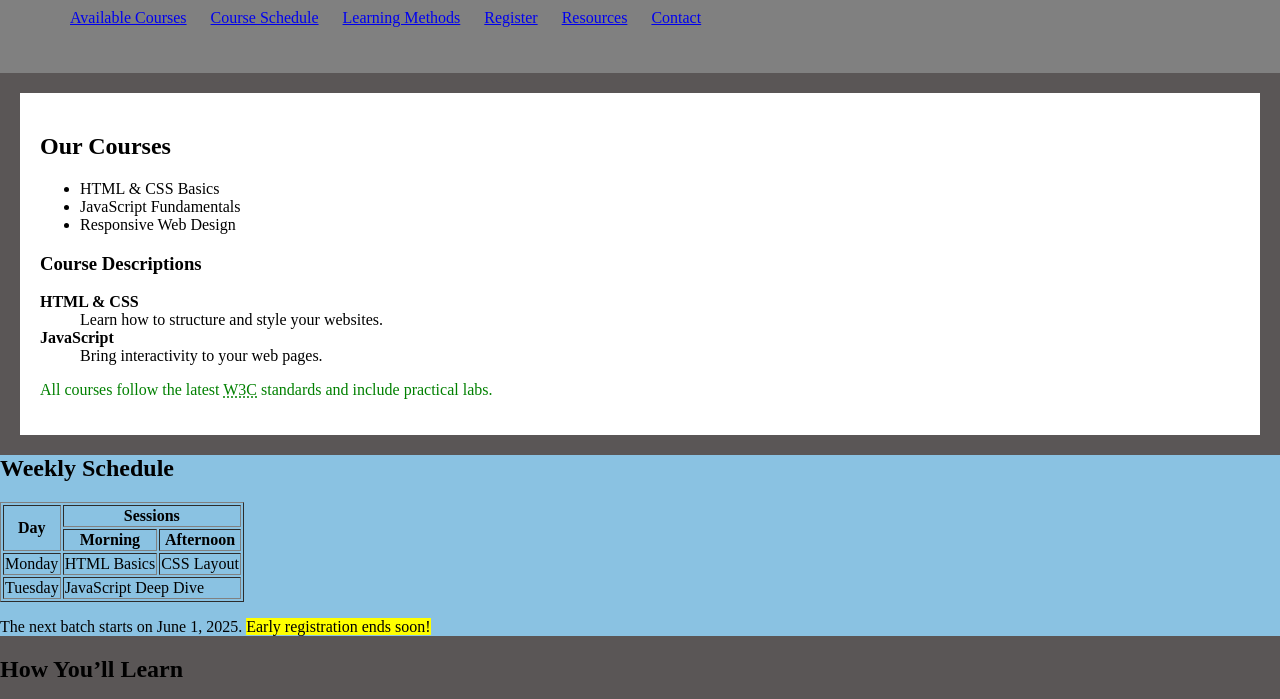
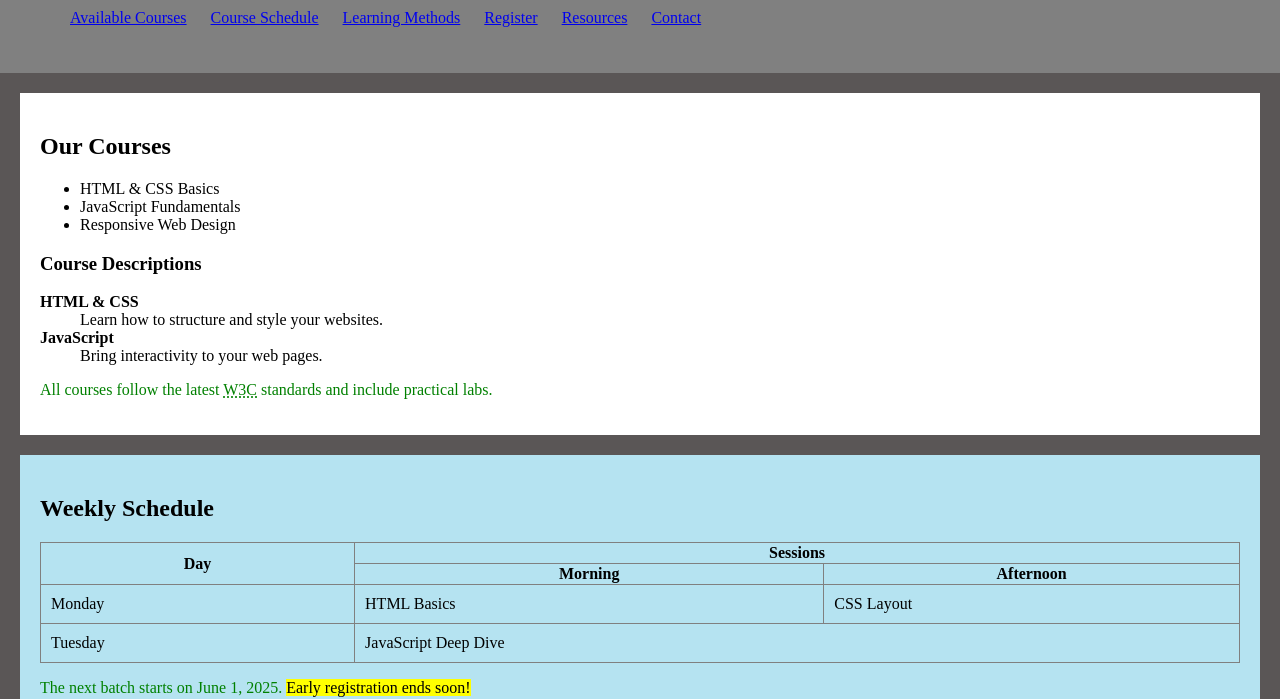
Before and after one commit to BESU87/MyWebsite, a plain HTML site: page CSS/first.html in a window 1280 px wide. Shown: the part 281-980 px from the top of the page. Drawn offline with Linux system fonts and the light colour scheme.

Commit message:
css update

```diff
--- a/CSS/first.html
+++ b/CSS/first.html
@@ -53,9 +53,26 @@
     color: green;
    }
    #schedule {
-    background-color: rgb(138, 194, 226);
+    background-color: rgb(181, 227, 241);
+    margin: 20px;
+    padding: 20px;
+   }
+   table{
+    width: 100%;
+    border: 1px color(srgb red green blue);
+    border-collapse: collapse;
+   }
+   table tr td{
+    padding: 10px;
+
+   }
+   #schedule p{
+    color: green;
    }
 
+   #method{
+    background-color: beige;
+   }
 
 
   </style>
@@ -107,7 +124,7 @@
   <section id="schedule">
     <h2>Weekly Schedule</h2>
 
-    <table border="1">
+    <table border="">
       <tr>
         <th rowspan="2">Day</th>
         <th colspan="2">Sessions</th>
```
